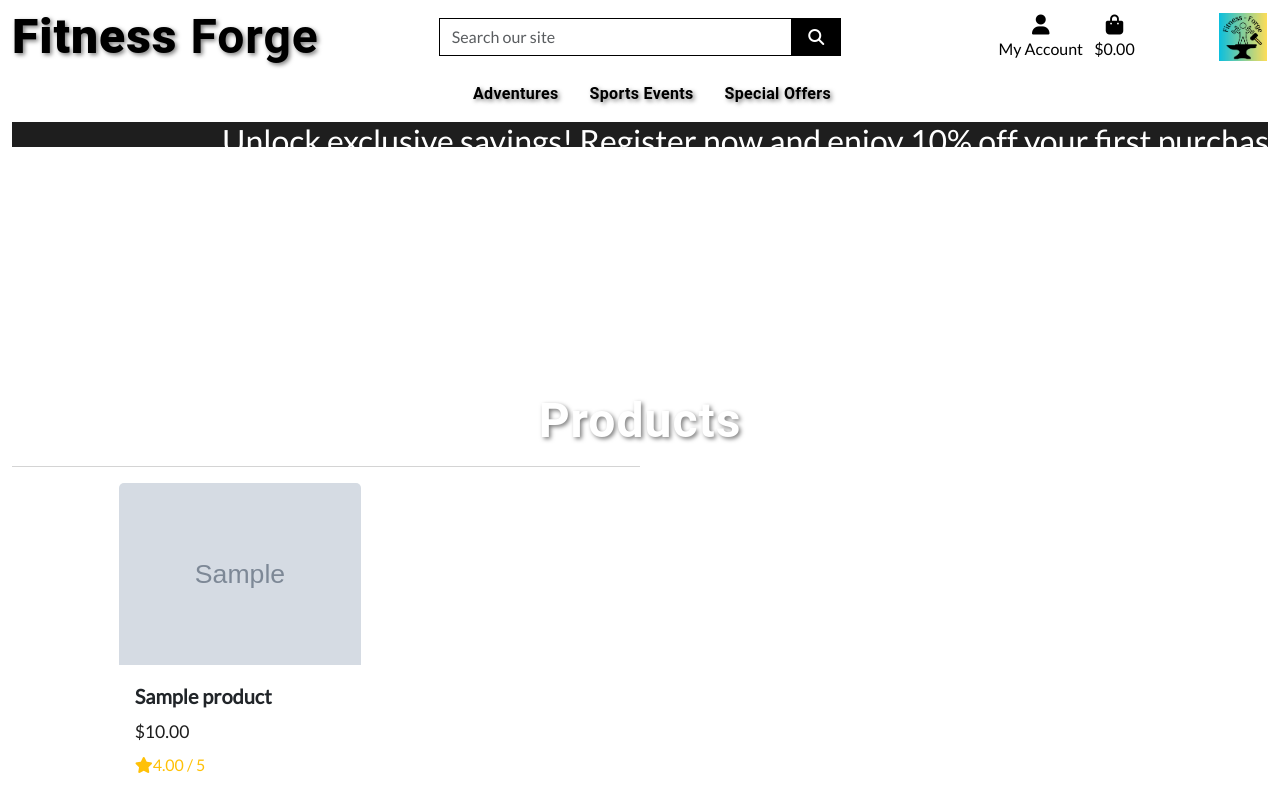
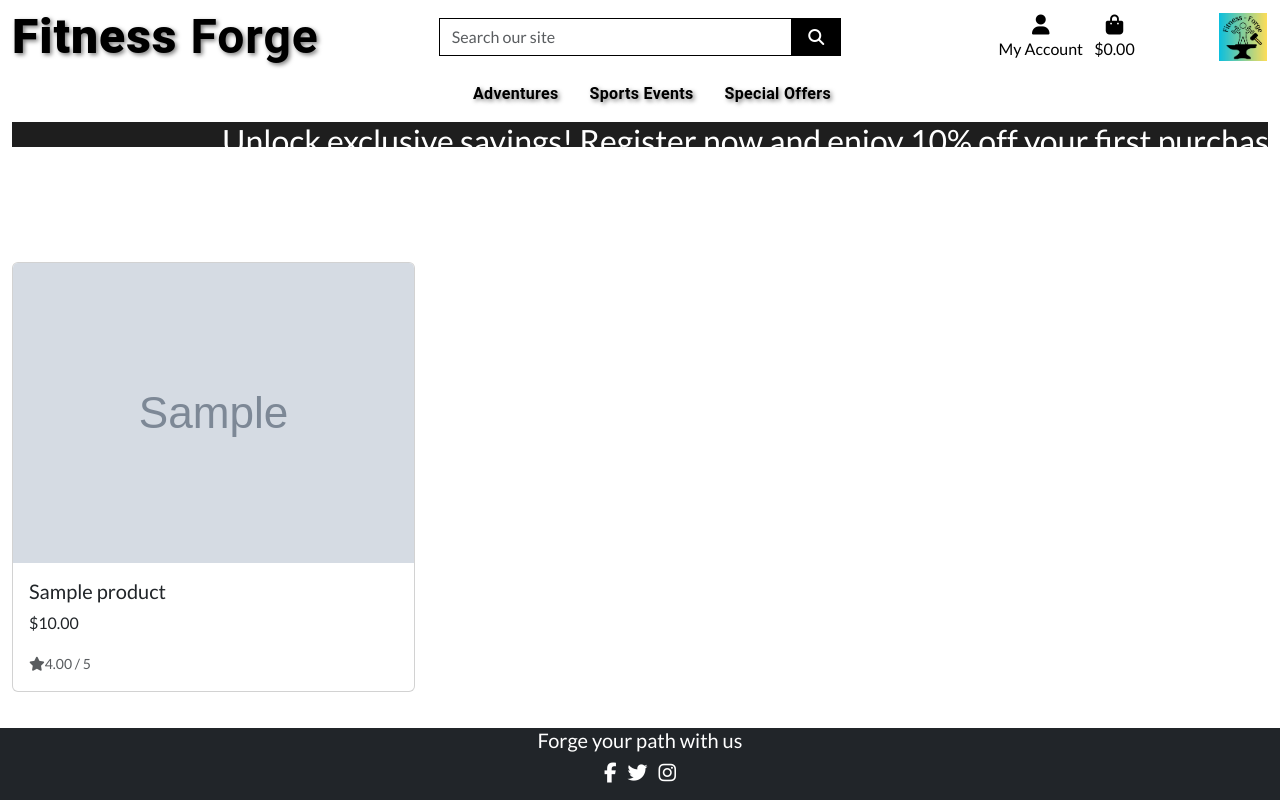
Before and after one commit to FabiMe/Fitness-Forge, a Django app: page /products/ in a window 1280 px wide. Run offline with Django 3.2, Linux system fonts and the light colour scheme; tables that the repository leaves empty hold one stand-in row (values such as "Sample post"); grey boxes marked "Sample" are stand-in pictures; some libraries are stand-ins or nearby versions.

Commit message:
added footer

```diff
--- a/home/templates/home/index.html
+++ b/home/templates/home/index.html
@@ -13,7 +13,7 @@
     <div class="container-fluid">
         <div class="row">
             <div class="col-md-7 col-lg-6 my-auto text-center text-md-left">
-                <h1 class="display-4 logo-font text-white">
+                <h1 href="" class="display-4 logo-font text-white">
                     Elevate your performance with our sport-centric adventures and courses!
                 </h1>
                 <div class="mt-4">
--- a/products/templates/products/products.html
+++ b/products/templates/products/products.html
@@ -1,4 +1,3 @@
-
 {% extends "base.html" %}
 {% load static %}
 
@@ -14,63 +13,33 @@
     <div class="overlay"></div>
     <div class="container-fluid">
         <div class="row">
-            <div class="col text-center mt-3">
-                <h2 class="logo-font">Products</h2>
-                <hr class="w-50 mb-1">
-            </div>
-        </div>
-        <div class="row">
-            <div class="product-container col-10 offset-1">
-                <div class="row mt-1 mb-2"></div>
-                <div class="row">
             {% for product in products %}
-                        <div class="col-sm-6 col-md-6 col-lg-4 col-xl-3">
-                            <div class="card h-100 border-0">
+                <div class="col-sm-6 col-md-4 col-lg-4">
+                    <div class="card mb-4">
                         {% if product.image %}
                             <a href="{% url 'product_detail' product.id %}">
-                                    <img class="card-img-top img-fluid" src="{{ product.image.url }}" alt="{{ product.name }}">
+                                <img class="card-img-top" src="{{ product.image.url }}" alt="{{ product.name }}">
                             </a>
                         {% else %}
                             <a href="{% url 'product_detail' product.id %}">
-                                    <img class="card-img-top img-fluid" src="{{ MEDIA_URL }}noimage.png" alt="{{ product.name }}">
+                                <img class="card-img-top" src="{{ MEDIA_URL }}noimage.png" alt="{{ product.name }}">
                             </a>
                         {% endif %}
-                                <div class="card-body pb-0">
-                                    <div class="product-info">
-                                        <div class="product-name">{{ product.name }}</div>
-                                        <div class="product-price">${{ product.price }}</div>
+                        <div class="card-body">
+                            <h5 class="card-title">{{ product.name }}</h5>
+                            <p class="card-text">${{ product.price }}</p>
                             {% if product.rating %}
-                                            <div class="product-rating"><i class="fas fa-star mr-1"></i>{{ product.rating }} / 5</div>
+                                <p class="card-text"><small class="text-muted"><i class="fas fa-star mr-1"></i>{{ product.rating }} / 5</small></p>
                             {% else %}
-                                            <div class="product-rating">No Rating</div>
+                                <p class="card-text"><small class="text-muted">No Rating</small></p>
                             {% endif %}
                         </div>
                     </div>
                 </div>
-                        </div>
-                        {% if forloop.counter|divisibleby:1 %}
-                            <div class="col-12 d-sm-none mb-5">
-                                <hr>
-                            </div>
-                        {% endif %}
-                        {% if forloop.counter|divisibleby:2 %}
-                            <div class="col-12 d-none d-sm-block d-md-block d-lg-none mb-5">
-                                <hr>
-                            </div>
-                        {% endif %}
                 {% if forloop.counter|divisibleby:3 %}
-                            <div class="col-12 d-none d-lg-block d-xl-none mb-5">
-                                <hr>
-                            </div>
-                        {% endif %}
-                        {% if forloop.counter|divisibleby:4 %}
-                            <div class="col-12 d-none d-xl-block mb-5">
-                                <hr>
-                            </div>
+                    <div class="w-100"></div> <!-- Add a new row after every third product -->
                 {% endif %}
             {% endfor %}
         </div>
     </div>
-        </div>
-    </div>
 {% endblock %}
--- a/static/css/base.css
+++ b/static/css/base.css
@@ -5,7 +5,7 @@ html {
 body {
     background: url('media/heroimage.jpeg') no-repeat center top fixed;
     background-size: cover;
-    padding-top: 164px; /* Add padding to the top to accommodate the header */
+    padding-top: 50px; /* Add padding to the top to accommodate the header */
     color: #555;
     font-family: 'Lato';
 }
--- a/templates/base.html
+++ b/templates/base.html
@@ -123,6 +123,22 @@
     {% block postloadjs %}
     {% endblock %}
 
+    <footer class="footer fixed-bottom bg-dark text-white">
+        <div class="container text-center">
+            <h5>Forge your path with us</h5>
+            <ul class="list-inline">
+                <li class="list-inline-item mr-3">
+                    <a href="#"><i class="fab fa-facebook-f fa-lg text-white"></i></a>
+                </li>
+                <li class="list-inline-item mr-3">
+                    <a href="#"><i class="fab fa-twitter fa-lg text-white"></i></a>
+                </li>
+                <li class="list-inline-item">
+                    <a href="#"><i class="fab fa-instagram fa-lg text-white"></i></a>
+                </li>
+            </ul>
+        </div>
+    </footer>
 
   </body>
 </html>
```
Lines whose indentation alone changed are shown as unchanged.
